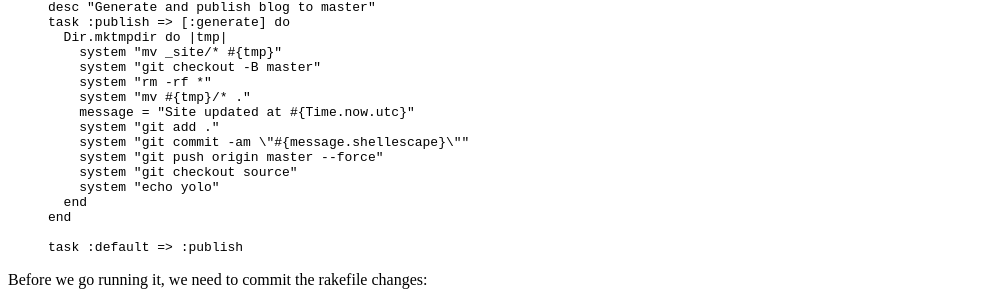
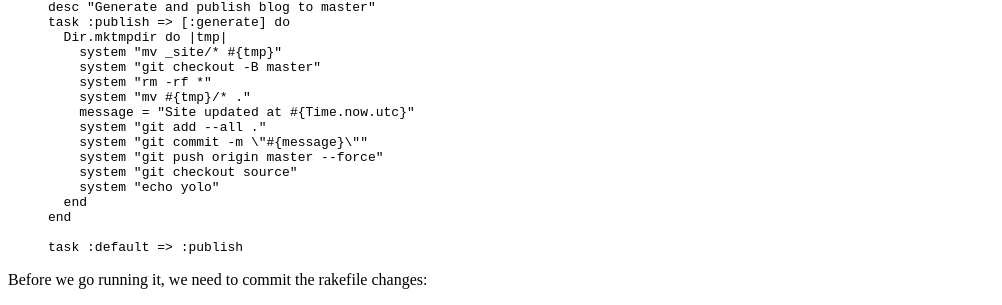
Before and after one commit to ingshtrom/ingshtrom.github.io.bak, a Jekyll site: the page built from _posts/2014-4-27-jekyll-from-start-to-finish.markdown, in a window 1280 px wide and 900 px high, scrolled down 2134 px. Shown: the part 140-445 px from the top of the window, without its empty margins (0-1002 px from the left). Built offline with Jekyll 4.4.1, drawn with Linux system fonts in a browser that asks for light colours; Markdown is read by kramdown in place of the engine named in the settings.

Commit message:
rakefile changes and update to post

```diff
--- a/_posts/2014-4-27-jekyll-from-start-to-finish.markdown
+++ b/_posts/2014-4-27-jekyll-from-start-to-finish.markdown
@@ -130,8 +130,8 @@ task :publish => [:generate] do
     system "rm -rf *"
     system "mv #{tmp}/* ."
     message = "Site updated at #{Time.now.utc}"
-    system "git add ."
-    system "git commit -am \"#{message.shellescape}\""
+    system "git add --all ."
+    system "git commit -m \"#{message}\""
     system "git push origin master --force"
     system "git checkout source"
     system "echo yolo"
```
Also changed, not shown: 1 other file.
